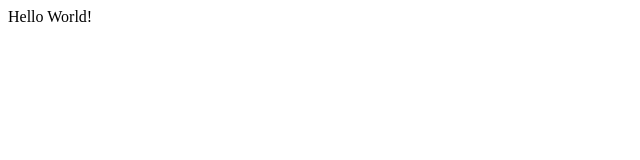
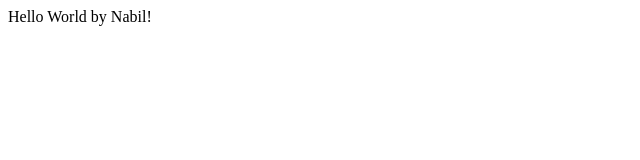
Before and after one commit to Liban13130/git-test, a plain HTML site: page index.html in a window 1280 px wide. Shown: the full height of the page, 0-640 px from the left. Drawn offline with Linux system fonts and the light colour scheme.

Commit message:
Update index.html

```diff
--- a/index.html
+++ b/index.html
@@ -6,6 +6,6 @@
     <title>Document</title>
 </head>
 <body>
-    Hello World!
+    Hello World by Nabil!
 </body>
 </html>
```
